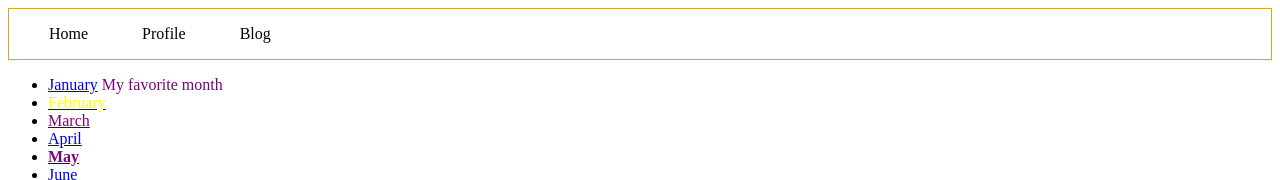
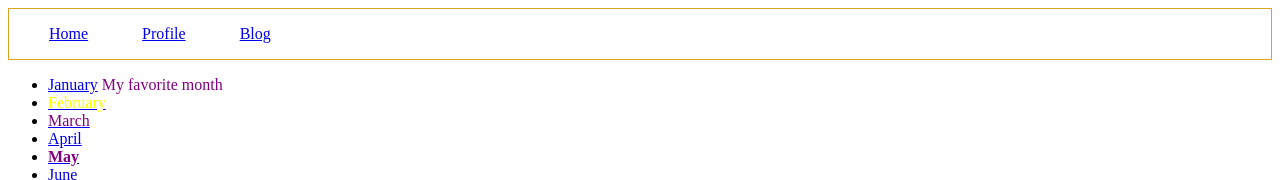
Before and after one commit to MaryRemo/css-selectors, a plain HTML site: page index.html in a window 1280 px wide. Shown: the top 180 px of the page. Drawn offline with Linux system fonts and the light colour scheme.

Commit message:
Added anchor tags to li

```diff
--- a/index.html
+++ b/index.html
@@ -9,11 +9,21 @@
 </head>
 <body>
     <header>
+       <nav>
         <ul>
-            <li>Home</li>
-            <li>Profile</li>
-            <li>Blog</li>
+             <li>
+             <a href="#">Home</a>
+            </li>
+
+             <li>
+             <a href="#">Profile</a>
+             </li>
+
+            <li>
+            <a href="#">Blog</a>
+            </li>
         </ul>
+        </nav>
       </header>
 
       <section>
```
